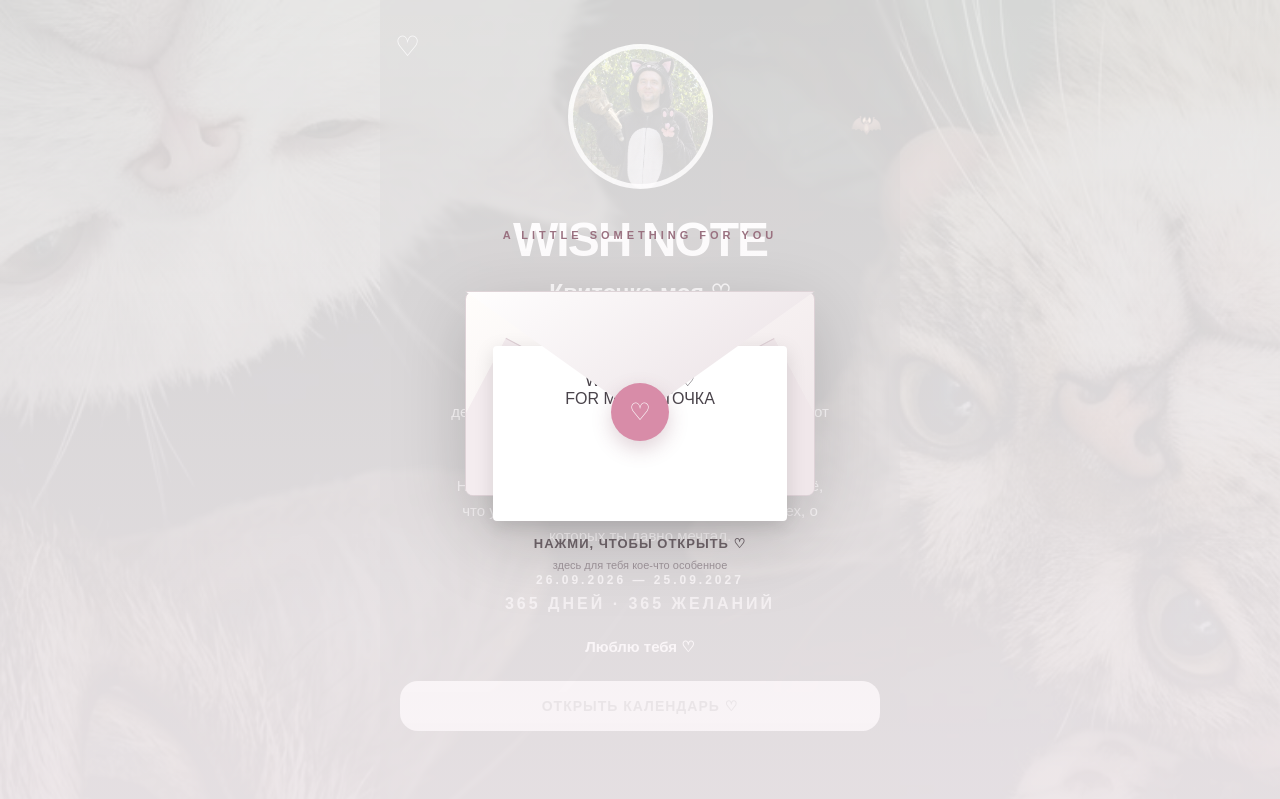
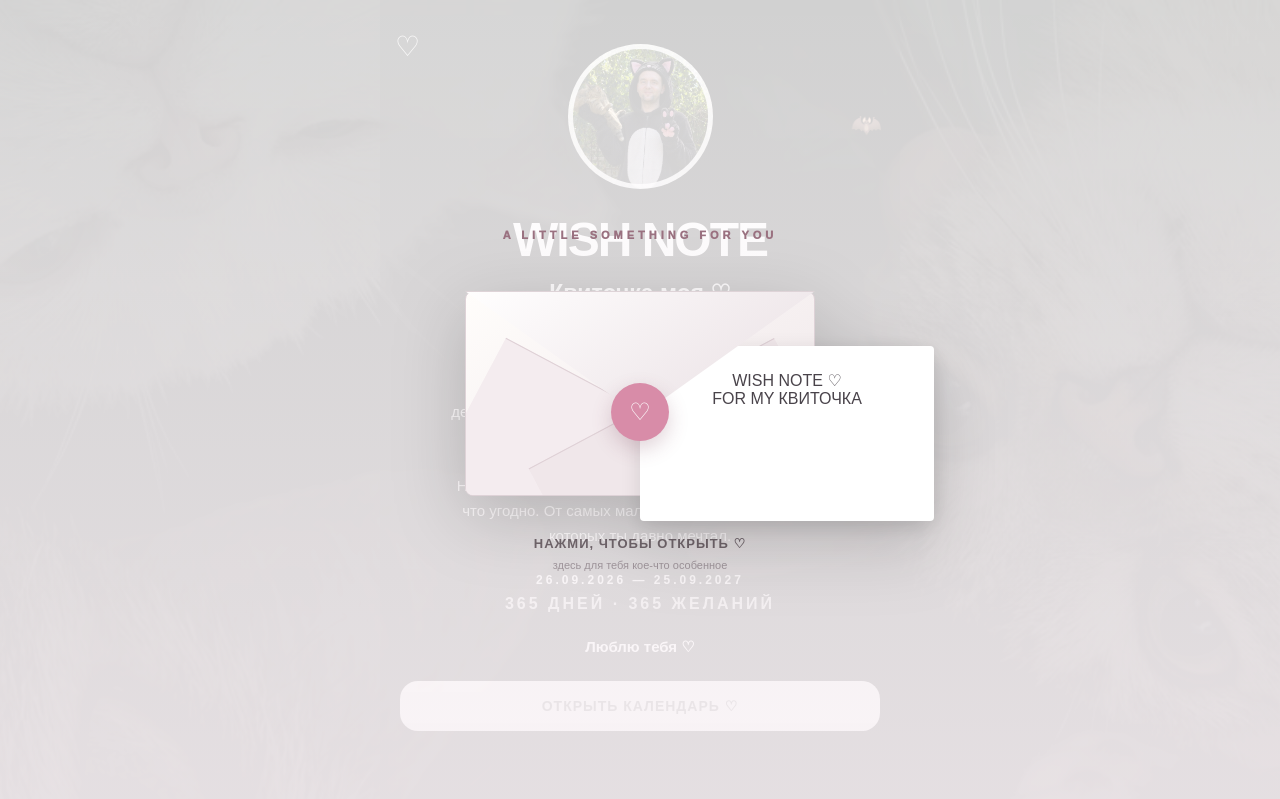
Before and after one commit to protoplazm123-ui/wish-note, a plain HTML site: page index.html in a window 1280 px wide. Shown: the top 799 px of the page. Drawn offline with Linux system fonts and the light colour scheme.

Commit message:
Update index.html

```diff
--- a/index.html
+++ b/index.html
@@ -36,8 +36,8 @@ body {
 
   background:
     linear-gradient(
-      rgba(0, 0, 0, 0.45),
-      rgba(0, 0, 0, 0.45)
+      rgba(0, 0, 0, 0.80),
+      rgba(0, 0, 0, 0.80)
     ),
     url("IMG_1023.jpeg")
     center center / cover fixed no-repeat;
@@ -93,11 +93,11 @@ body {
 
   transition:
     opacity 0.7s ease,
-    visibility 0.7s ease;
+    visibility 1.0s ease;
 }
 
 .envelope-page.hidden {
-  opacity: 0;
+  opacity: 1;
   visibility: hidden;
   pointer-events: none;
 }
@@ -113,7 +113,7 @@ body {
   margin-bottom: 25px;
 
   font-size: 11px;
-  font-weight: 800;
+  font-weight: 1000;
 
   letter-spacing: 4px;
 
@@ -198,7 +198,7 @@ body {
 
   z-index: 2;
 
-  left: 8%;
+  left: 50%;
 
   bottom: 10px;
 
```
